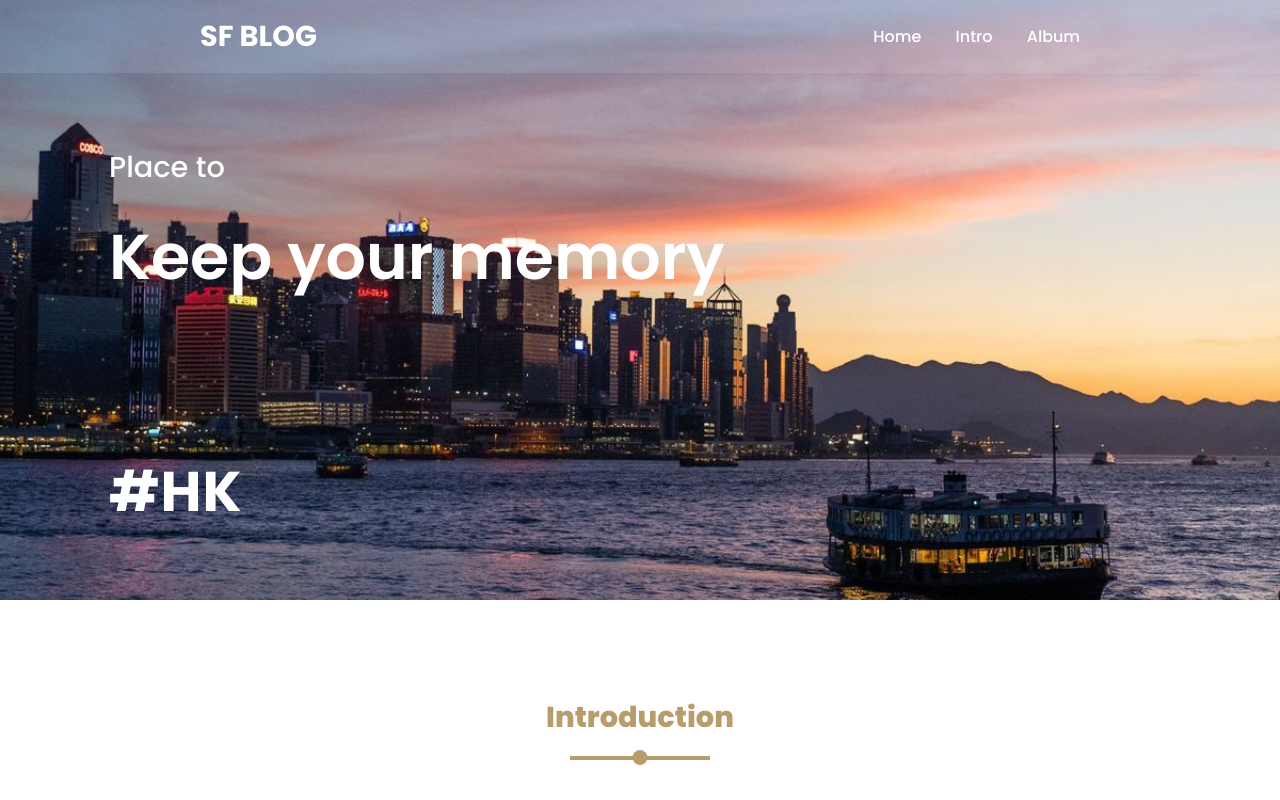
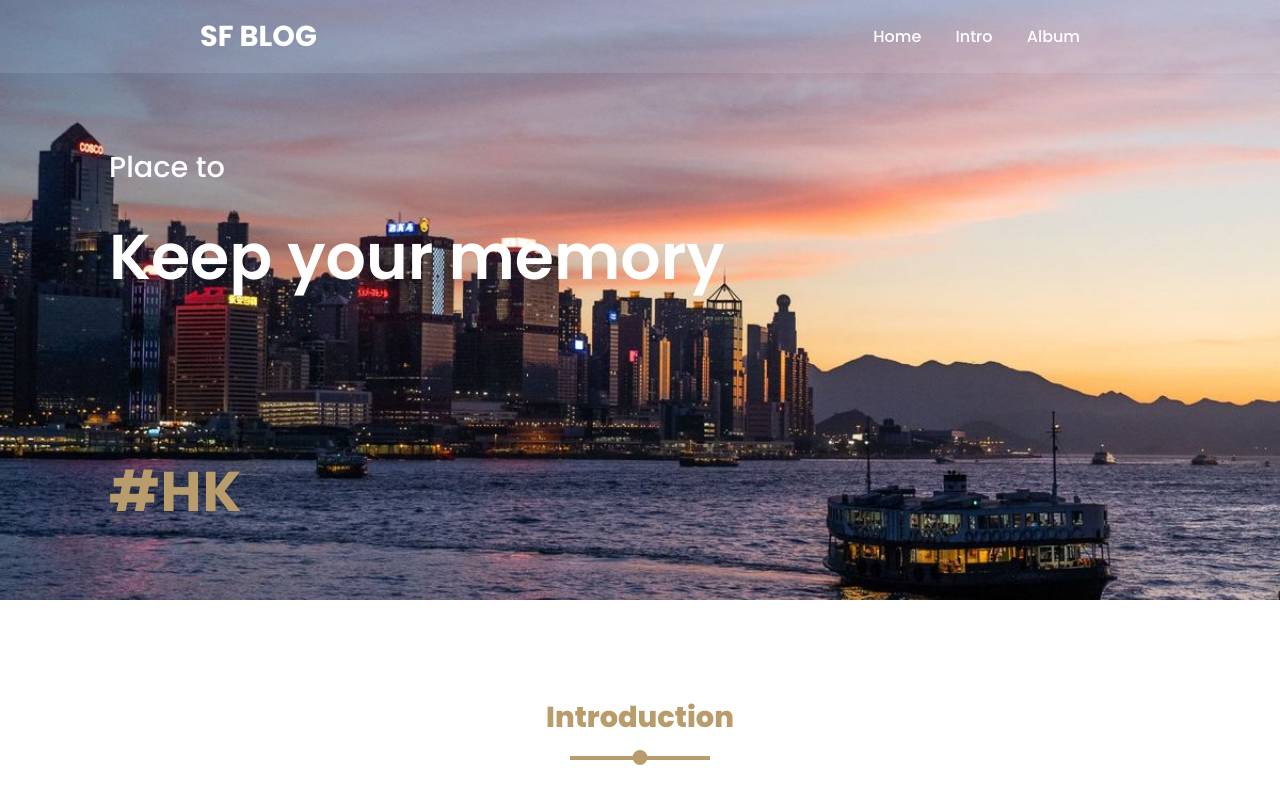
Before and after one commit to sap07fyl/sap07fyl.github.io, a plain HTML site: page index.html in a window 1280 px wide. Shown: the top 800 px of the page. Drawn offline with nearby package versions, Linux system fonts and the light colour scheme.

Commit message:
changed back animated font color

```diff
--- a/css/style_Gift.css
+++ b/css/style_Gift.css
@@ -121,8 +121,7 @@ section{
 }
 
 .animated-text h3{
-  /* color: rgb(185, 156, 107); */
-  color: white;
+  color: rgb(185, 156, 107);
   font-size: 3.5em;
   font-weight: 700;
   line-height: 70px;
```
